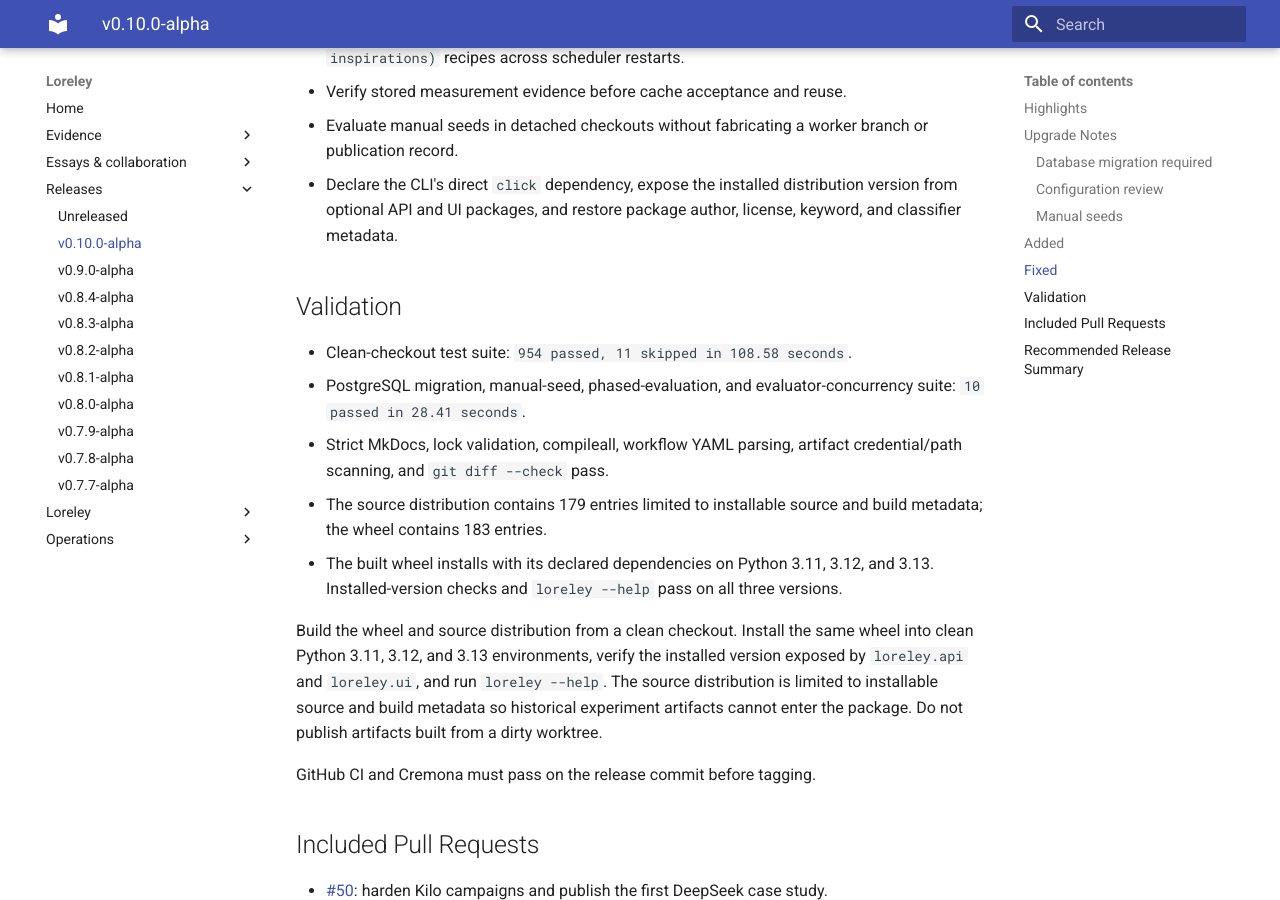
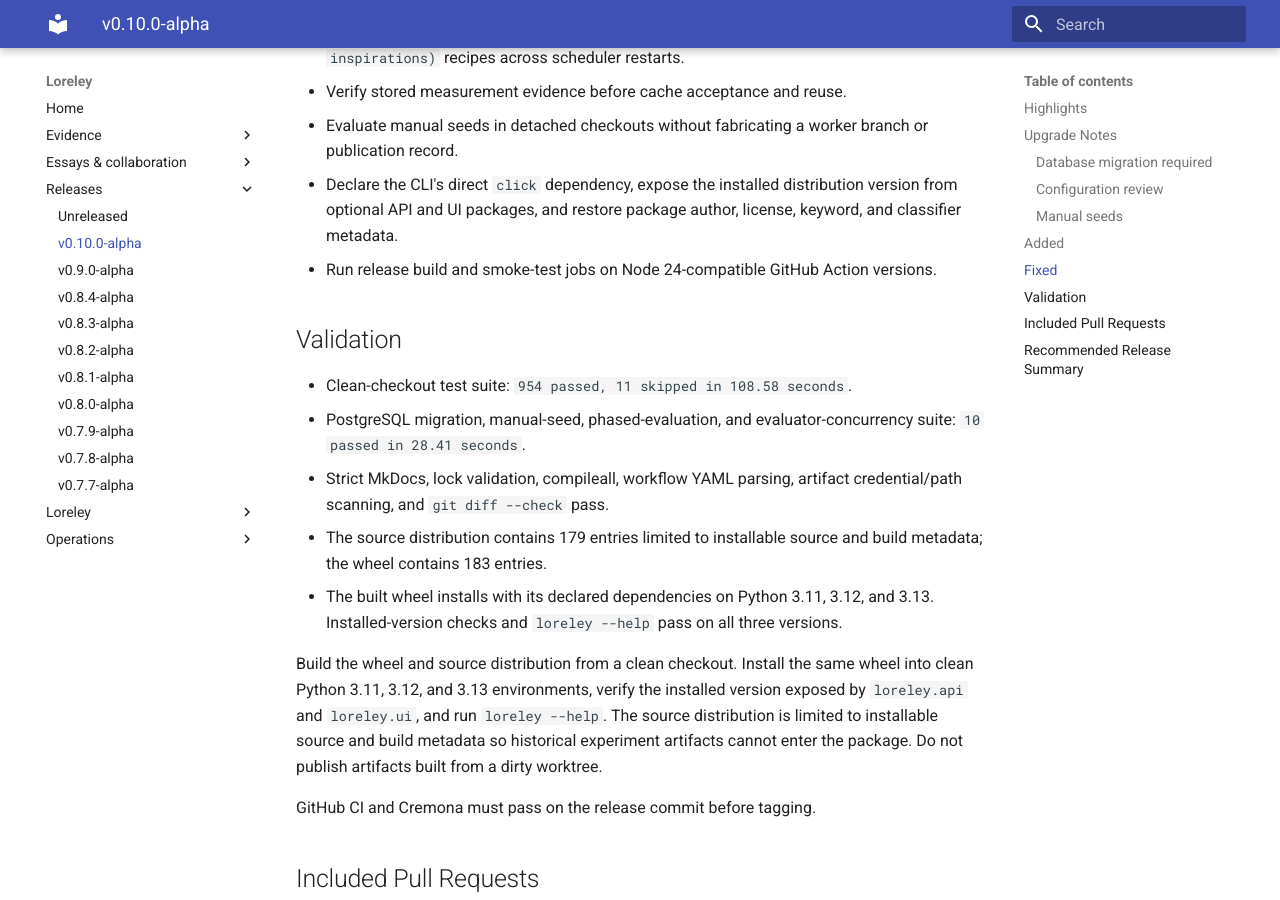
Before and after one commit to NeapolitanIcecream/loreley, an MkDocs documentation site: the page built from docs/releases/v0.10.0-alpha.md, in a window 1280 px wide and 900 px high, scrolled down 3290 px. Built offline with MkDocs 1.6.1 and Material for MkDocs 9.7.7, drawn with Linux system fonts in a browser that asks for light colours.

Commit message:
ci: use Node 24 action releases

```diff
--- a/docs/releases/v0.10.0-alpha.md
+++ b/docs/releases/v0.10.0-alpha.md
@@ -137,6 +137,8 @@ manifest contract and remote-ref requirements.
 - Declare the CLI's direct `click` dependency, expose the installed distribution
   version from optional API and UI packages, and restore package author,
   license, keyword, and classifier metadata.
+- Run release build and smoke-test jobs on Node 24-compatible GitHub Action
+  versions.
 
 ## Validation
 
```
Also changed, not shown: 1 other file.
